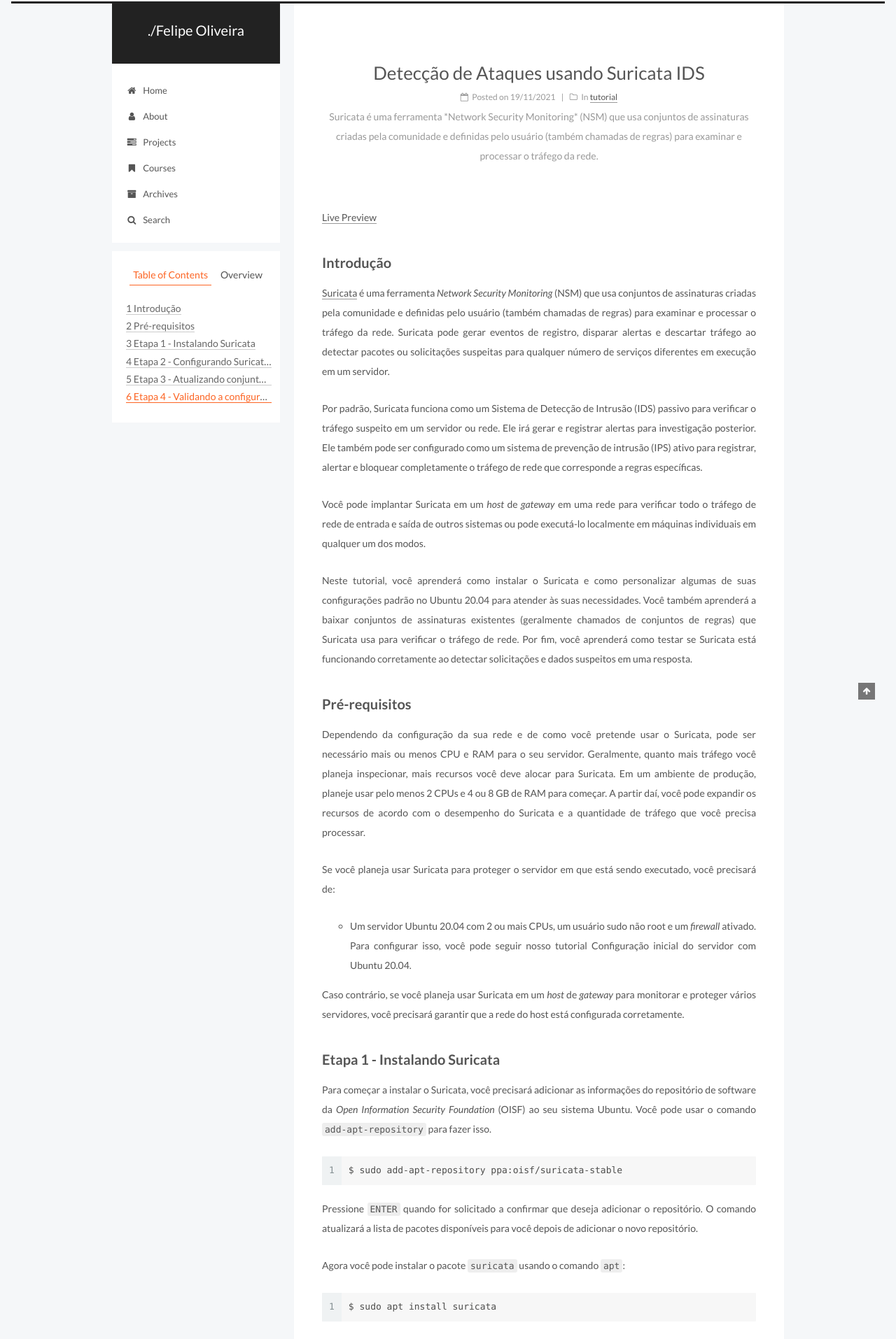
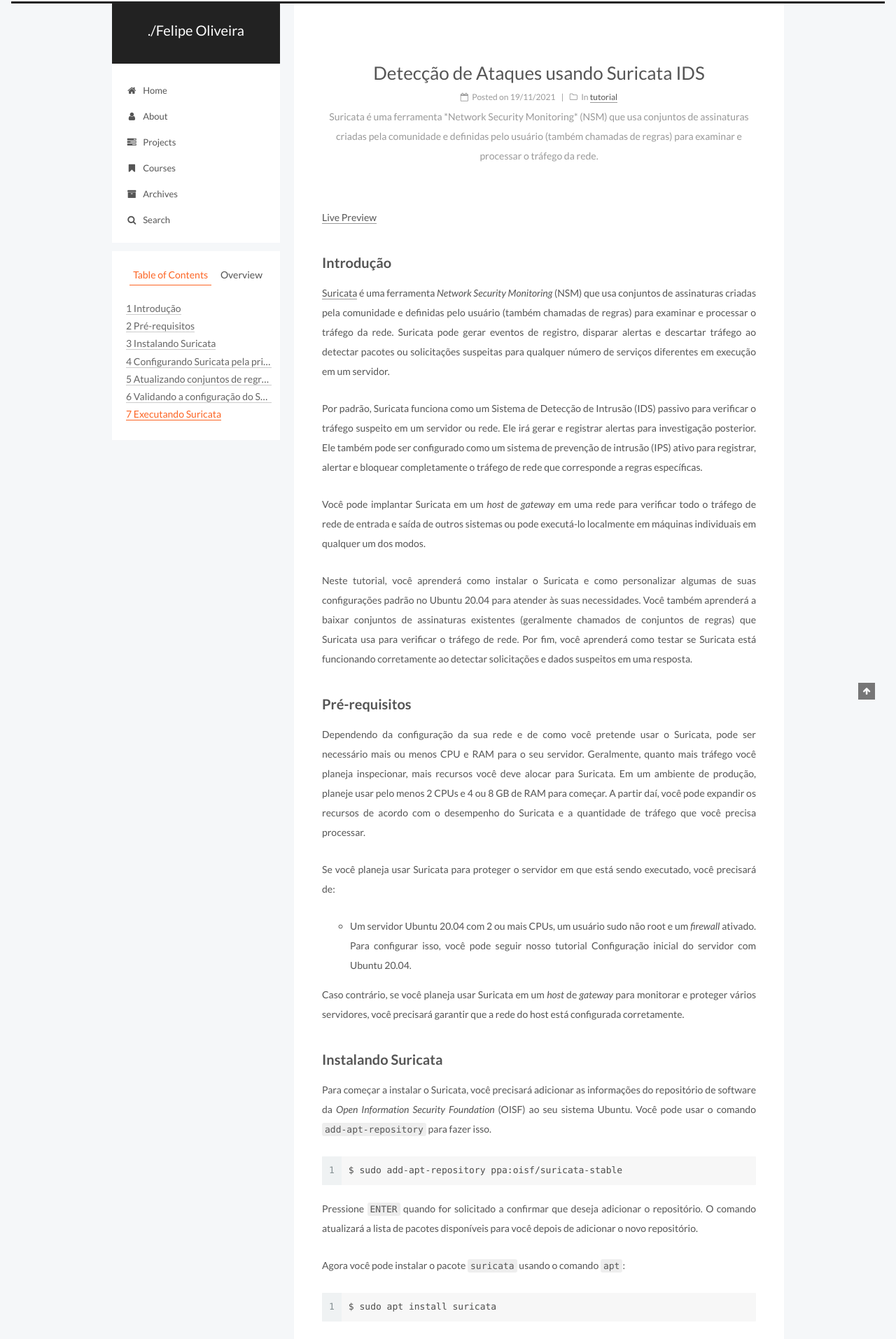
Before and after one commit to fdoliv/fdoliv.github.io, a Jekyll site: the page built from _posts/2021-11-19-suricata.md, in a window 1280 px wide. Shown: the top 1914 px of the page at 70% size. Built offline with Jekyll 4.4.1, drawn with Linux system fonts in a browser that asks for light colours; some of the changed text lies outside the part shown.

Commit message:
Correção títulos

```diff
--- a/_posts/2021-11-19-suricata.md
+++ b/_posts/2021-11-19-suricata.md
@@ -28,7 +28,7 @@
 
 Caso contrário, se você planeja usar Suricata em um *host* de *gateway* para monitorar e proteger vários servidores, você precisará garantir que a rede do host está configurada corretamente.
 
-## Etapa 1 - Instalando Suricata
+## Instalando Suricata
 
 Para começar a instalar o Suricata, você precisará adicionar as informações do repositório de software da *Open Information Security Foundation* (OISF) ao seu sistema Ubuntu. Você pode usar o comando `add-apt-repository` para fazer isso.
 
@@ -65,7 +65,7 @@
 
 Parar o Suricata garante que, ao editar e testar o arquivo de configuração, todas as alterações feitas serão validadas e carregadas quando o Suricata for reiniciado.
 
-## Etapa 2 - Configurando Suricata pela primeira vez
+## Configurando Suricata pela primeira vez
 
 O pacote Suricata dos repositórios OISF vem com um arquivo de configuração que cobre uma ampla variedade de casos de uso. O modo padrão para Suricata é o modo IDS, então nenhum tráfego será descartado, apenas registrado. Deixar este modo definido como o padrão é uma boa ideia ao aprender Suricata. Depois de configurar e integrar o Suricata ao seu ambiente e tiver uma boa ideia dos tipos de tráfego sobre os quais ele irá alertá-lo, você pode optar por ativar o modo IPS.
 
@@ -145,7 +145,7 @@
 
 Salve e feche o arquivo `/etc/suricata/suricata.yaml`. Se você estiver usando o `nano`, pode fazê-lo com `CTRL + X`, depois `Y` e `ENTER` para confirmar.
 
-## Etapa 3 - Atualizando conjuntos de regras Suricata
+## Atualizando conjuntos de regras Suricata
 
 Neste ponto do tutorial, se você iniciasse o Suricata, receberia uma mensagem de aviso como a seguinte nos logs de que não há regras carregadas:
 
@@ -209,7 +209,7 @@
 
 Em seguida, execute o `suricata-update` novamente e o novo conjunto de regras será adicionado, além das regras *ET Open* existentes e quaisquer outras que você tenha baixado.
 
-## Etapa 4 - Validando a configuração do Suricata
+## Validando a configuração do Suricata
 
 Agora que você editou o arquivo de configuração do Suricata para especificar a interface de rede padrão e habilitar o recarregamento da regra ao vivo, é uma boa ideia testar a configuração.
 
@@ -251,3 +251,5 @@
 Com esse erro, você pode editar seu arquivo de configuração para incluir o caminho correto ou corrigir variáveis inválidas e opções de configuração.
 
 Assim que a execução do modo de teste Suricata for concluída com êxito, você pode passar para a próxima etapa, que é iniciar o Suricata no modo *daemon*.
+
+## Executando Suricata
```
